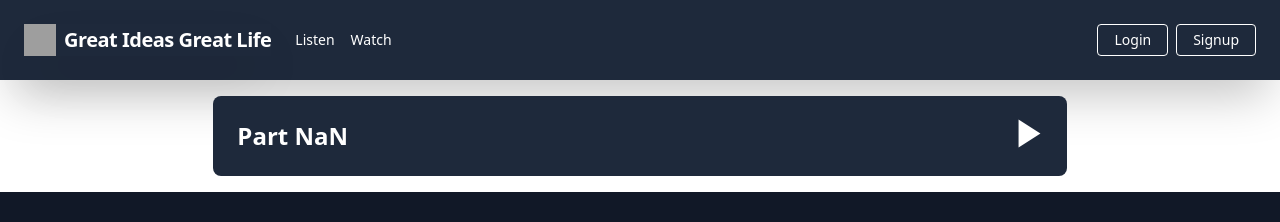
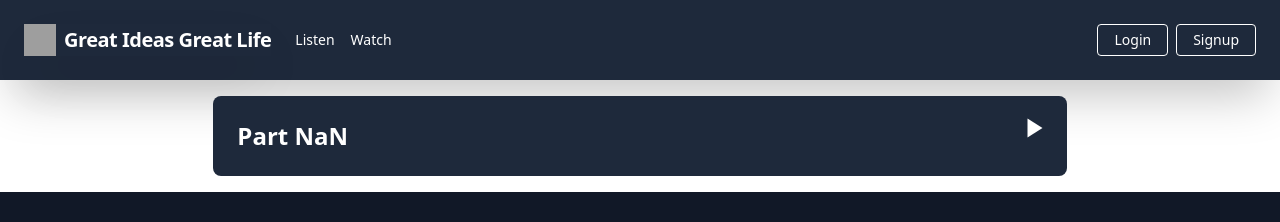
Before and after one commit to RinkeshRana/GIGL-Premium, a Next.js app: page /components/AudioParts in a window 1280 px wide. Shown: the top 222 px of the page. Built offline with nearby package versions, Linux system fonts and the light colour scheme; grey boxes are pictures that could not be loaded.

Commit message:
Parts icon updates

```diff
--- a/pages/components/AudioParts.js
+++ b/pages/components/AudioParts.js
@@ -1,30 +1,44 @@
-import React, {useContext, useEffect} from "react";
-import { IoMdPlay ,IoMdPause } from "react-icons/io";
+import React, { useContext, useEffect } from "react";
+import { IoMdPlay, IoMdPause } from "react-icons/io";
 import AudioContext from "../context/audioContext";
 import AudioPlayerContext from "../context/audioPlayerContext";
 
 const AudioParts = (props) => {
-  const {getCounter, setNextCounter} = useContext(AudioContext);
-  const {currentAudio, setCurrentAudio} = useContext(AudioPlayerContext);
-
-
+  const { getCounter, setNextCounter } = useContext(AudioContext);
+  const { currentAudio, setCurrentAudio, isAudioPlaying, setIsAudioPlaying } =
+    useContext(AudioPlayerContext);
 
   // console.log(props);
   const playAudio = () => {
     let audio = new Audio(props.url);
     setCurrentAudio(props.url);
+    setIsAudioPlaying(!isAudioPlaying);
     audio.play();
-  }
+  };
+  const pauseAudio = () => {
+    let audio = new Audio(props.url);
+    setIsAudioPlaying(!isAudioPlaying);
+    audio.pause();
+  };
   return (
     <div>
       <div className="w-auto h-28   flex items-center justify-center">
         <div className="bg-slate-800 rounded-lg h-20 text-white w-8/12 flex justify-between ">
-          <div className="p-6 text-2xl font-bold">{`Part ${props.index+1}`}</div>
-          <div className="text-white p-5 float-right">
-            <IoMdPlay onClick={playAudio}
-              size={35}
-              className="hover:cursor-pointer hover:scale-110 "
-            />
+          <div className="p-6 text-2xl font-bold">{`Part ${
+            props.index + 1
+          }`}</div>
+          <div className="text-white p-5 float-right ">
+            {currentAudio === props.url && isAudioPlaying ? (
+              <IoMdPause
+                onClick={playAudio}
+                className="text-2xl hover:cursor-pointer"
+              />
+            ) : (
+              <IoMdPlay
+                onClick={pauseAudio}
+                className="text-2xl hover:cursor-pointer"
+              />
+            )}
           </div>
         </div>
       </div>
--- a/pages/components/AudioPlayer.js
+++ b/pages/components/AudioPlayer.js
@@ -9,10 +9,12 @@ import {
 import AudioPlayerContext from ".././context/audioPlayerContext";
 
 const AudioPlayer = (props) => {
-  const { currentAudio, setCurrentAudio } = useContext(AudioPlayerContext);
+  const { currentAudio, setCurrentAudio, isAudioPlaying, setIsAudioPlaying } =
+    useContext(AudioPlayerContext);
   const audioUrl = props.audioUrl;
   const [index, setIndex] = useState(0);
   setCurrentAudio(audioUrl[index]);
+
   // state
   const [isPlaying, setIsPlaying] = useState(false);
   const [duration, setDuration] = useState(0);
@@ -46,7 +48,9 @@ const AudioPlayer = (props) => {
 
   const togglePlayPause = () => {
     const prevValue = isPlaying;
+    setIsAudioPlaying(!isPlaying);
     setIsPlaying(!prevValue);
+
     if (!prevValue) {
       audioPlayer.current.play();
       animationRef.current = requestAnimationFrame(whilePlaying);
@@ -91,6 +95,7 @@ const AudioPlayer = (props) => {
       audioPlayer.current.currentTime = 0;
       animationRef.current = requestAnimationFrame(whilePlaying);
       setIsPlaying(true);
+      setIsAudioPlaying(true);
     }
 
     // setIndex((index + 1) % audioUrl.length);
@@ -105,6 +110,7 @@ const AudioPlayer = (props) => {
     audioPlayer.current.currentTime = 0;
     animationRef.current = requestAnimationFrame(whilePlaying);
     setIsPlaying(true);
+    setIsAudioPlaying(true);
   };
 
   return (
--- a/pages/context/audioPlayerState.js
+++ b/pages/context/audioPlayerState.js
@@ -3,10 +3,17 @@ import { useState } from "react";
 
 const audioPlayerState = (props) => {
   const [currentAudio, setCurrentAudio] = useState("");
-
+  const [isAudioPlaying, setIsAudioPlaying] = useState(false);
   // This will return functions that will be used to update the state
   return (
-    <AudioPlayerContext.Provider value={{ currentAudio, setCurrentAudio }}>
+    <AudioPlayerContext.Provider
+      value={{
+        currentAudio,
+        setCurrentAudio,
+        isAudioPlaying,
+        setIsAudioPlaying,
+      }}
+    >
       {props.children}
     </AudioPlayerContext.Provider>
   );
```
